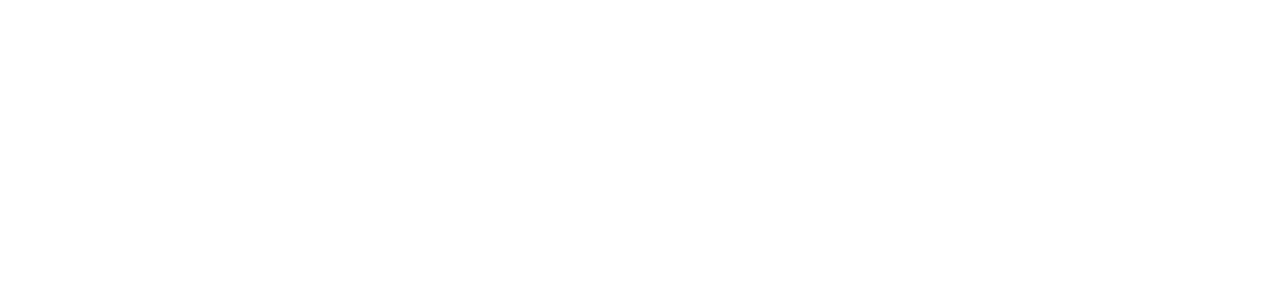
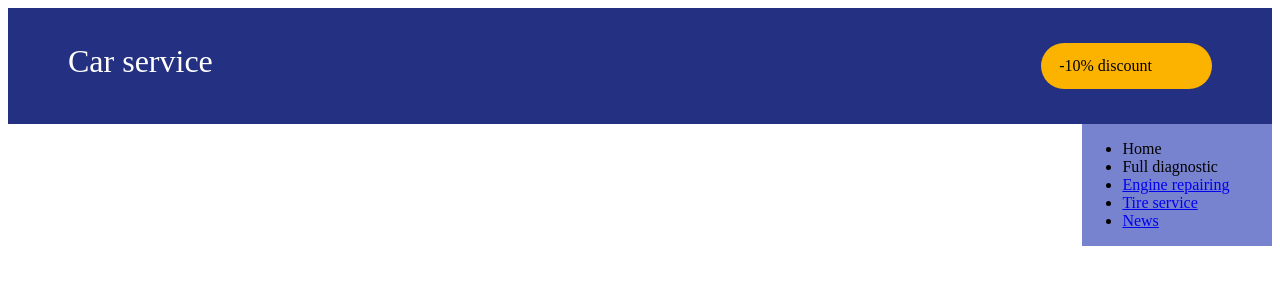
Before and after one commit to sashapanasiuk5/WEB_lab1, a plain HTML site: page index.html in a window 1280 px wide. Drawn offline with Linux system fonts and the light colour scheme.

Commit message:
Adding header and navigation

```diff
--- a/css/styles.css
+++ b/css/styles.css
@@ -0,0 +1,29 @@
+
+
+header{
+	background: #243081;
+	padding: 35px 60px 35px 60px;
+	display: flex;
+	justify-content: space-between;
+}
+header .logo{
+	font-size: 32px;
+	color: #ffffff;
+}
+header .discount-banner{
+	background: #FCB300;
+	padding: 14px 60px 14px 18px;
+	border-radius: 30px;
+}
+
+.wrapper{
+	display: flex;
+
+}
+main{
+	width: 85%;
+}
+nav{
+	width: 	15%;
+	background: #7883CF;
+}
--- a/index.html
+++ b/index.html
@@ -1,10 +1,42 @@
 <!DOCTYPE html>
 <html>
 <head>
-	<title>Title</title>
+	<title>Car service</title>
 	<link rel="stylesheet" href="./css/styles.css">
 </head>
 <body>
+	<header>
+		<div class="logo">Car service</div>
+		<div class="discount-banner">
+			-10% discount
+		</div>
+	</header>
+	<div class="wrapper">
+		<main>
+			<aside>
+				<div class="feedback">
 
+				</div>
+				<div class="contact-form">
+
+				</div>
+			</aside>
+			<article>
+				<title>Gallery</title>
+				<div class="photos">
+
+				</div>
+			</article>
+		</main>
+		<nav>
+			<ul>
+				<li><a href="#"></a>Home</li>
+				<li><a href="#"></a>Full diagnostic</li>
+				<li><a href="#">Engine repairing</a></li>
+				<li><a href="#">Tire service</a></li>
+				<li><a href="#">News</a></li>
+			</ul>
+		</nav>
+	</div>
 </body>
 </html>
```
